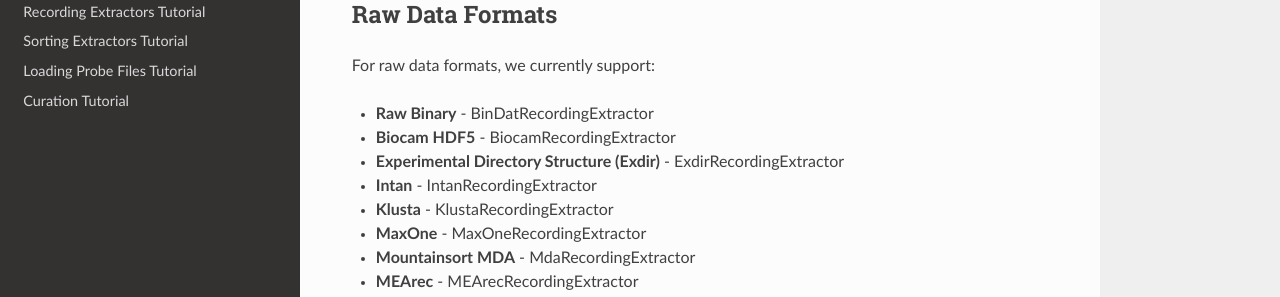
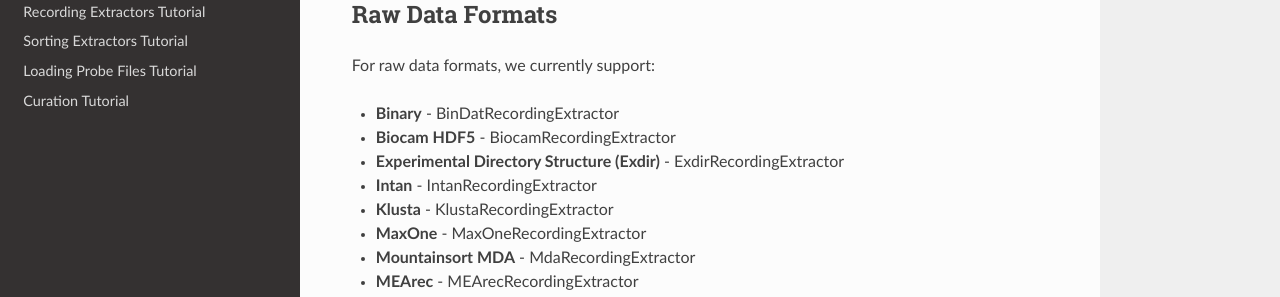
Before and after one commit to SpikeInterface/spikeextractors, a Sphinx documentation site: the page built from docs/available_extractors.rst, in a window 1280 px wide and 900 px high. Shown: the part 258-555 px from the top of the window. Built offline with Sphinx 7.4.7 and the Read the Docs theme 2.0.0, drawn with Linux system fonts in a browser that asks for light colours.

Commit message:
Update available_extractors.rst

```diff
--- a/docs/available_extractors.rst
+++ b/docs/available_extractors.rst
@@ -9,7 +9,7 @@ Raw Data Formats
 
 For raw data formats, we currently support:
 
-* **Raw Binary** - BinDatRecordingExtractor
+* **Binary** - BinDatRecordingExtractor
 * **Biocam HDF5** - BiocamRecordingExtractor
 * **Experimental Directory Structure (Exdir)** - ExdirRecordingExtractor
 * **Intan** - IntanRecordingExtractor
```
